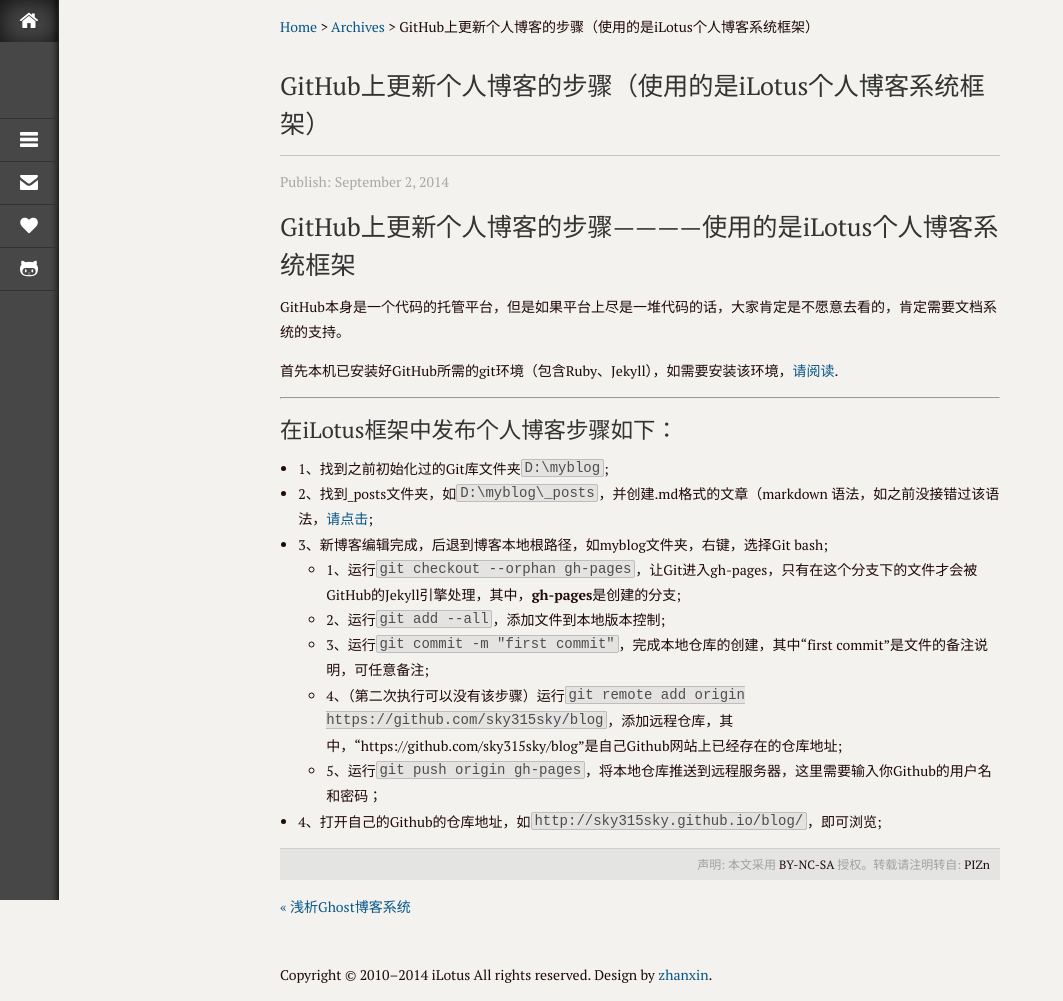
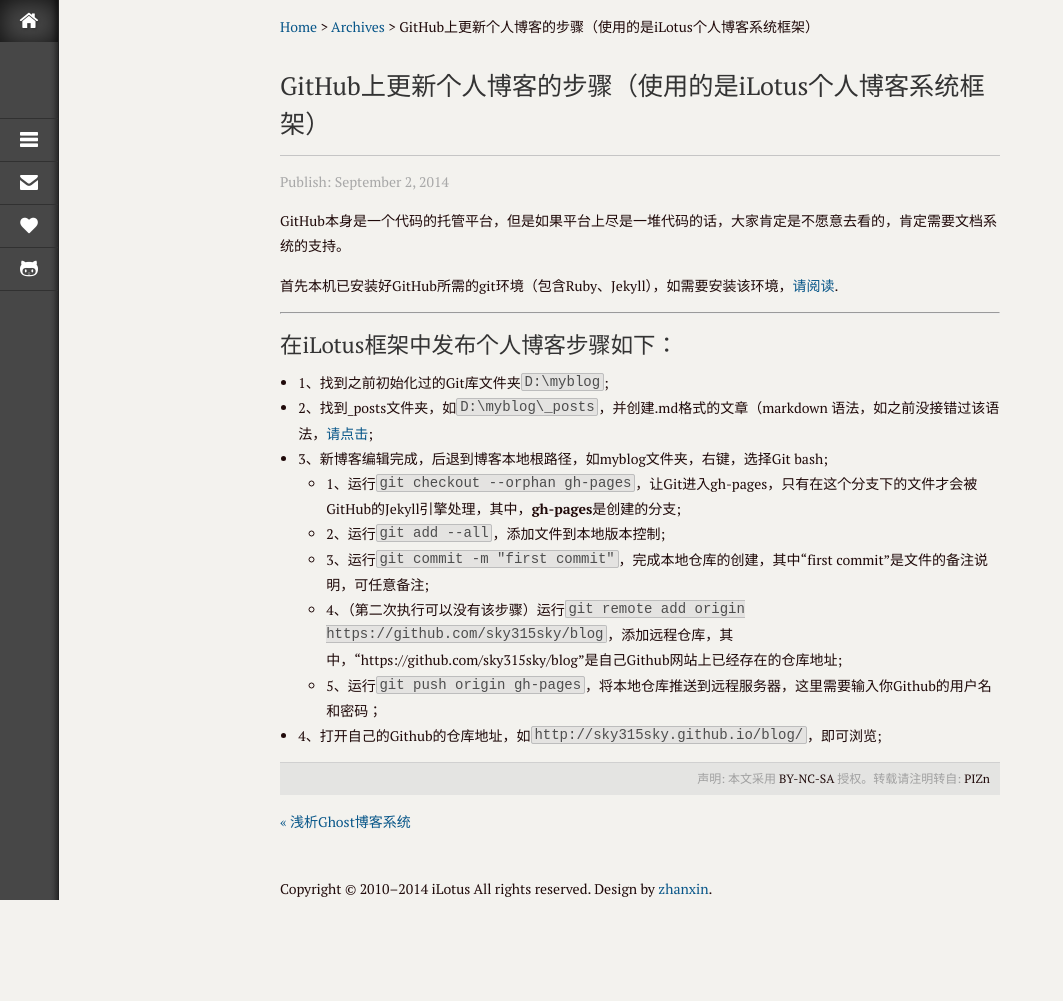
Before and after one commit to sky315sky/blog, a Jekyll site: the page built from _posts/2014-09-02-002.md, in a window 1280 px wide. Shown: the whole page, without its empty margins (0-1063 px from the left). Built offline with Jekyll 4.4.1, drawn with Linux system fonts in a browser that asks for light colours; Markdown is read by kramdown in place of the engine named in the settings; after the commit the page ends 915 px from its top, so only the background shows below that.

Commit message:
first commit

```diff
--- a/_posts/2014-09-02-002.md
+++ b/_posts/2014-09-02-002.md
@@ -4,8 +4,6 @@
 description: GitHub本身是一个代码的托管平台，但是如果平台上尽是一堆代码的话，大家肯定是不愿意去看的，肯定需要文档系统的支持。
 keywords: Ghost JSON API Ember.js Markdown
 ---
-
-# GitHub上更新个人博客的步骤————使用的是iLotus个人博客系统框架
 
 GitHub本身是一个代码的托管平台，但是如果平台上尽是一堆代码的话，大家肯定是不愿意去看的，肯定需要文档系统的支持。
 
```
Also changed, not shown: _posts/2014-09-02-001.md (+0 -2 lines).
